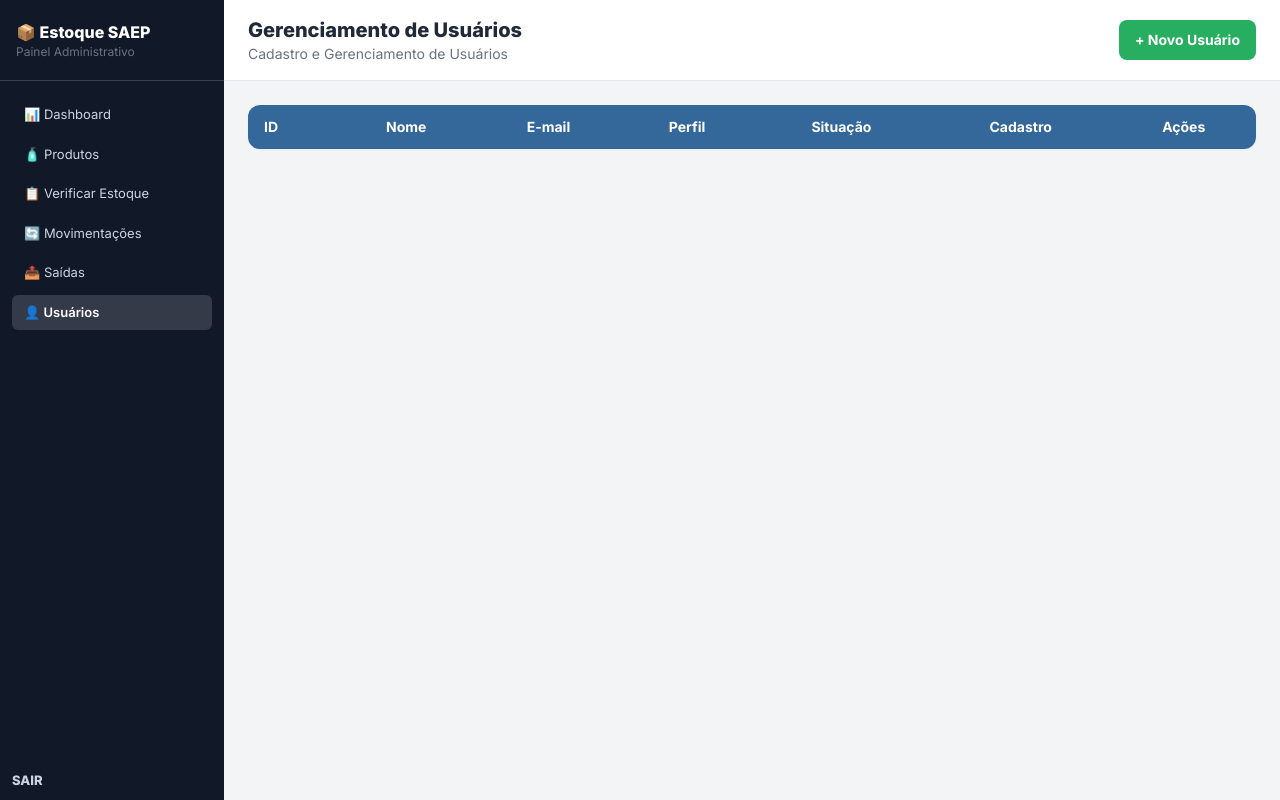
After one commit to Carlos-Burg/SAEP_PILOTO-2, a PHP site: page /usuarios.php in a window 1280 px wide. The commit adds this page. Run offline with PHP 8.4, Linux system fonts and the light colour scheme; a user stored in the database is signed in; lists and menus that the app fills with data are empty; some libraries are stand-ins or nearby versions.

Commit message:
usuarios

```diff
--- a/includes/menu.php
+++ b/includes/menu.php
@@ -36,6 +36,9 @@ $ativo = function ($prefixo) use ($pagina) {
             <a href="estoque.php"       class="nav-link <?= $ativo('estoque') ?>">📋 Verificar Estoque</a>
             <a href="movimentacoes.php" class="nav-link <?= $ativo('movimentac') ?>">🔄 Movimentações</a>
             <a href="saidas.php"        class="nav-link <?= $ativo('saidas') ?>">📤 Saídas</a>
+            <?php if ($_SESSION['perfil'] === 'ADMINISTRADOR'): ?>
+                <a href="usuarios.php"        class="nav-link <?= $ativo('usuarios') ?>">👤 Usuários</a>
+            <?php endif; ?>
         </nav>
 
         <footer class="text-white font-extrabold text-base">
--- /dev/null
+++ b/usuarios.php
@@ -0,0 +1,41 @@
+<?php
+require_once __DIR__ . '/config/conexao.php';
+require_once __DIR__ . '/includes/menu.php';
+
+?>
+    <main class="flex-1 flex flex-col">
+
+        <div class="bg-white border-b border-gray-200 px-6 py-4 flex items-center justify-between">
+            <div>
+                <h1 class="text-xl font-extrabold text-gray-800">Gerenciamento de Usuários</h1>
+                <p class="text-sm text-gray-500">Cadastro e Gerenciamento de Usuários</p>
+            </div>
+            <a href="usuarios_form.php" class="bg-senai-green text-white font-bold px-4 py-2.5 rounded-lg text-sm hover:bg-green-600 transition flex items-center gap-2">
+                + Novo Usuário
+            </a>
+        </div>
+
+        <div class="p-6 flex-1">
+
+            <div class="bg-white rounded-xl shadow-sm overflow-hidden">
+                <table class="w-full text-sm">
+                    <thead class="bg-senai-blue text-white">
+                        <tr>
+                            <th class="px-4 py-3 text-left">ID</th>
+                            <th class="px-4 py-3 text-center">Nome</th>
+                            <th class="px-4 py-3 text-center">E-mail</th>
+                            <th class="px-4 py-3 text-center">Perfil</th>
+                            <th class="px-4 py-3 text-center">Situação</th>
+                            <th class="px-4 py-3 text-center">Cadastro</th>
+                            <th class="px-4 py-3 text-center">Ações</th>
+                        </tr>
+                    </thead>
+                </table>
+
+            </div>
+
+        </div>
+    </main>
+
+</body>
+</html>
```
Also changed, not shown: usuarios_form.php (added, +57 -0 lines).
